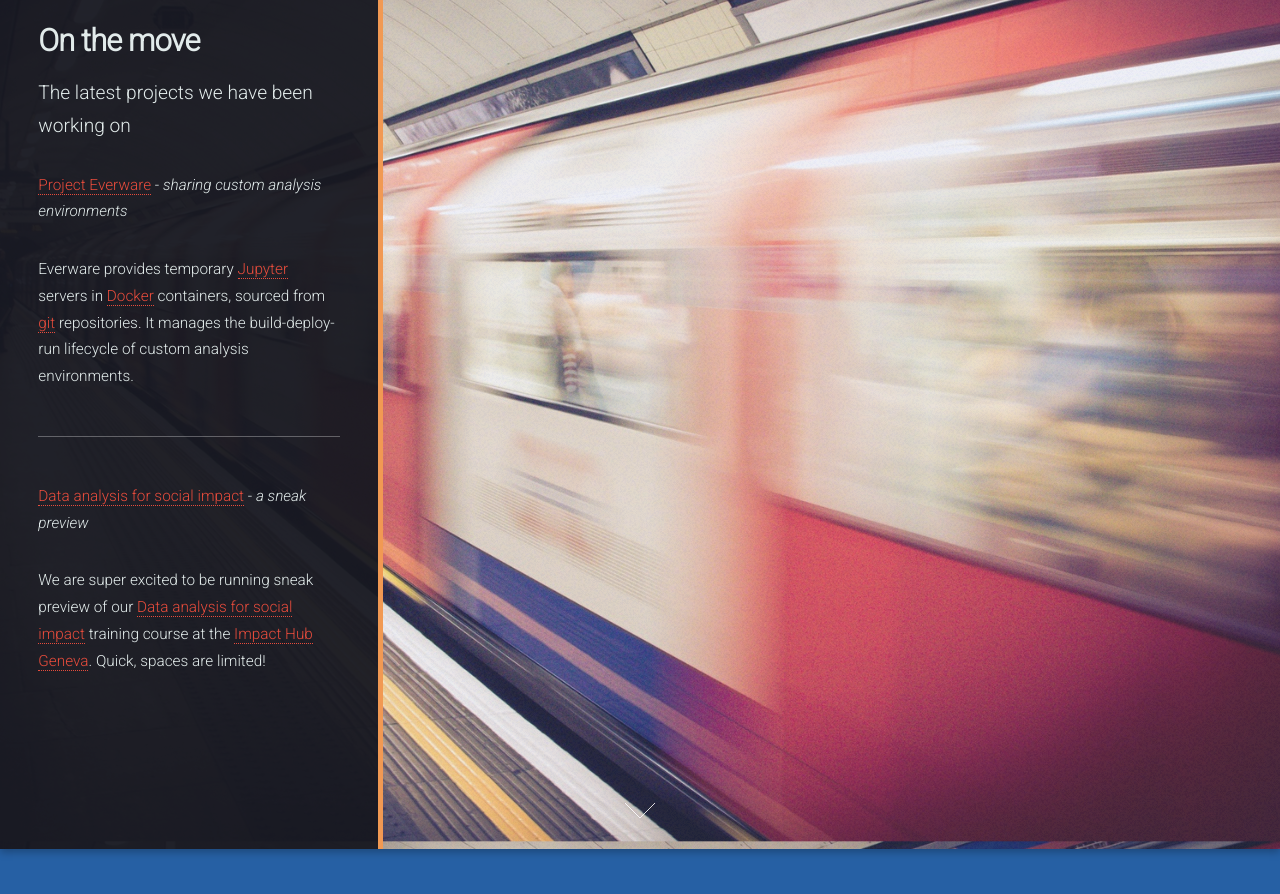
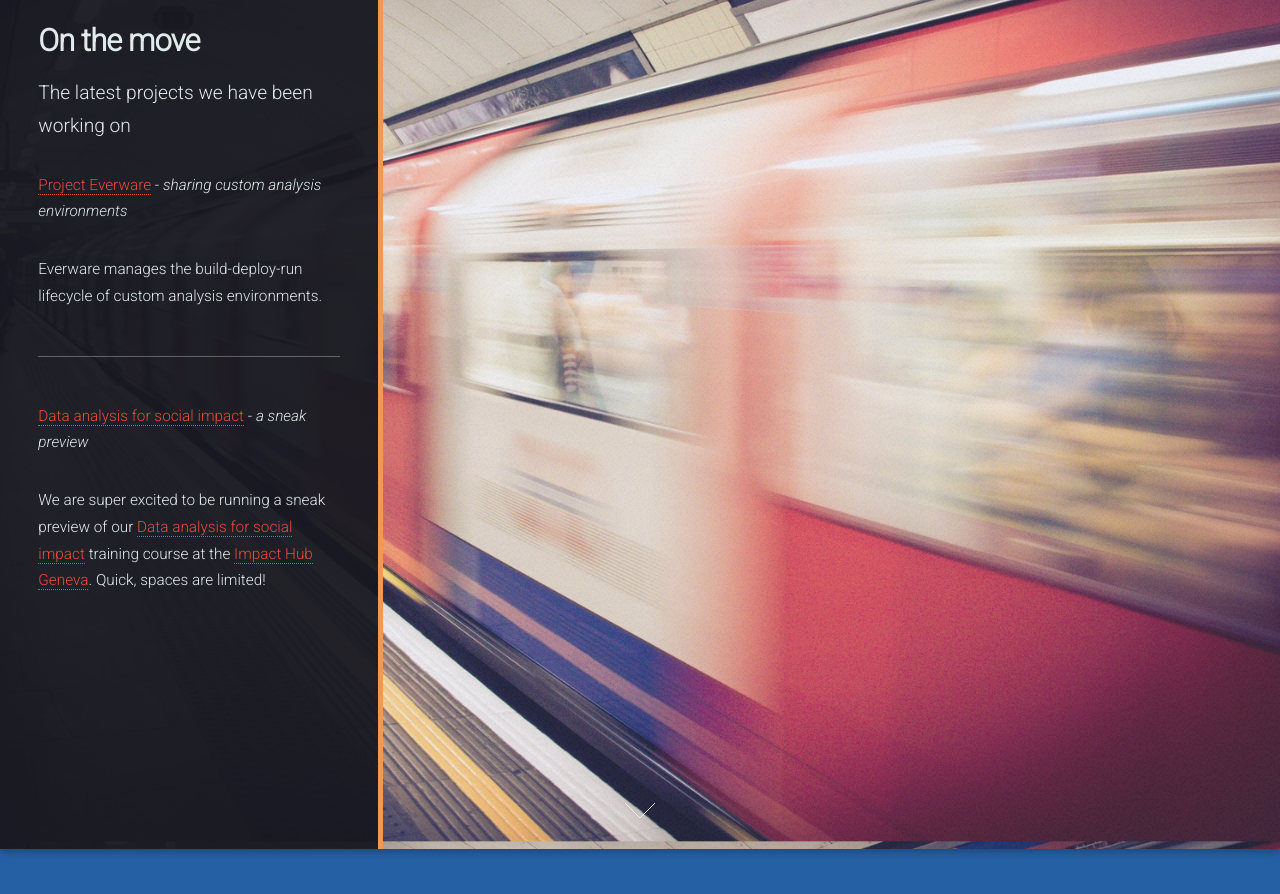
Before and after one commit to wildtreetech/wildtreetech.github.io, a Jekyll site: the page built from index.html, in a window 1280 px wide and 900 px high, scrolled down 3456 px. Shown: the top 894 px of the window. Built offline with Jekyll 4.4.1, drawn with Linux system fonts in a browser that asks for light colours; some of the changed text lies outside the part shown.

```diff
--- a/_config.yml
+++ b/_config.yml
@@ -1,4 +1,4 @@
-email: tim@mg.wildtreetech.com
+email: tim@wildtreetech.com
 
 gems:
   - jekyll-sitemap
--- a/_includes/footer.html
+++ b/_includes/footer.html
@@ -9,6 +9,8 @@
 		</span>
 	</ul>
 	<ul class="copyright">
-		<li>&copy; Tim Head. All rights reserved.</li><li>Design: <a href="http://html5up.net">HTML5 UP</a></li>
+		<li>Wild Tree Technologies is a project by Tim Head</li>
+		<li>&copy; Tim Head. All rights reserved.</li>
+		<li>Design: <a href="http://html5up.net">HTML5 UP</a></li>
 	</ul>
 </footer>
--- a/_includes/news.html
+++ b/_includes/news.html
@@ -8,16 +8,13 @@
 		</header>
 		<p><a href="http://everware.xyz">Project Everware</a>
       - <i>sharing custom analysis environments</i></p>
-    <p>Everware provides temporary <a href="https://jupyter.org">Jupyter</a>
-      servers in <a href="https://docker.com">Docker</a>
-      containers, sourced from
-      <a href="https://git-scm.com/">git</a> repositories. It manages
+    <p>Everware manages
       the build-deploy-run lifecycle of custom analysis environments.
 		</p>
 		<hr />
 		<p><a href="http://geneva.impacthub.net/event/data-analysis-training-for-social-impact/">
 			Data analysis for social impact</a> - <i>a sneak preview</i></p>
-			<p>We are super excited to be running sneak preview of our
+			<p>We are super excited to be running a sneak preview of our
 				<a href="http://www.wildtreetech.com/training/beyond-excel-spring-16.html">Data analysis for social impact</a>
 				training course at the <a href="https://geneva.impacthub.net">Impact Hub Geneva</a>. Quick, spaces are limited!
 			</p>
--- a/index.html
+++ b/index.html
@@ -7,7 +7,7 @@ layout: default
 	<div class="content">
 		<header>
 			<h2>Wild Tree Technologies</h2>
-			<p>Helping companies with strategic matters <br />
+			<p>Helping organisations with strategic matters <br />
 				 around data analysis and technology.</p>
 		</header>
 		<span class="image"><img src="images/logo.jpg" alt="" /></span>
```
